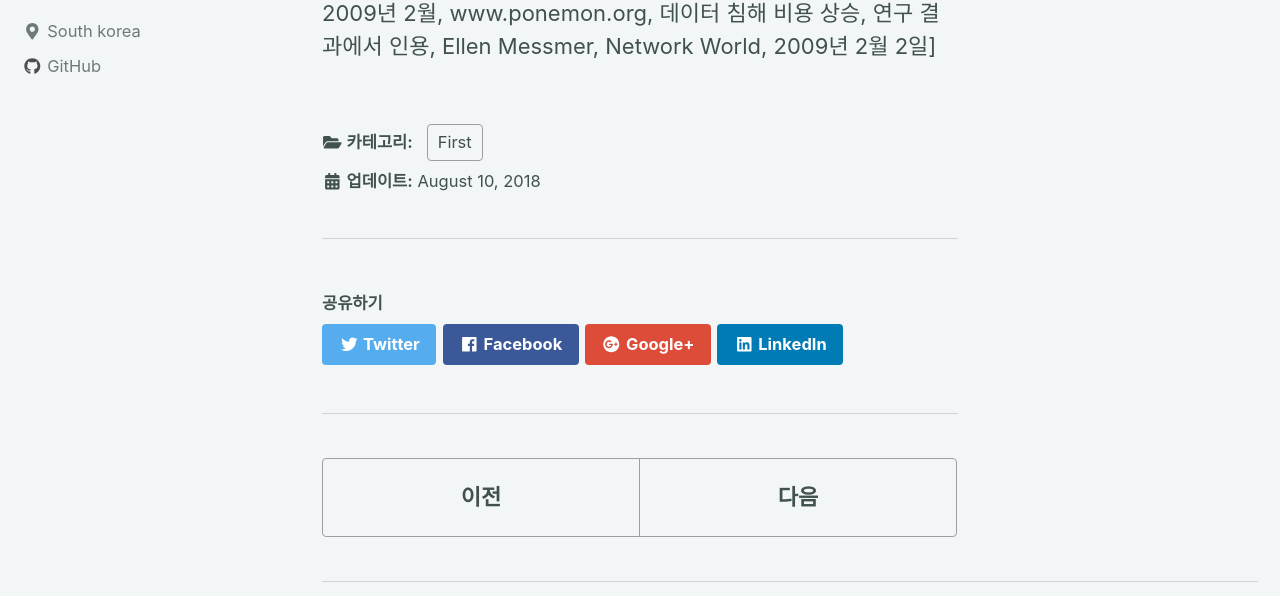
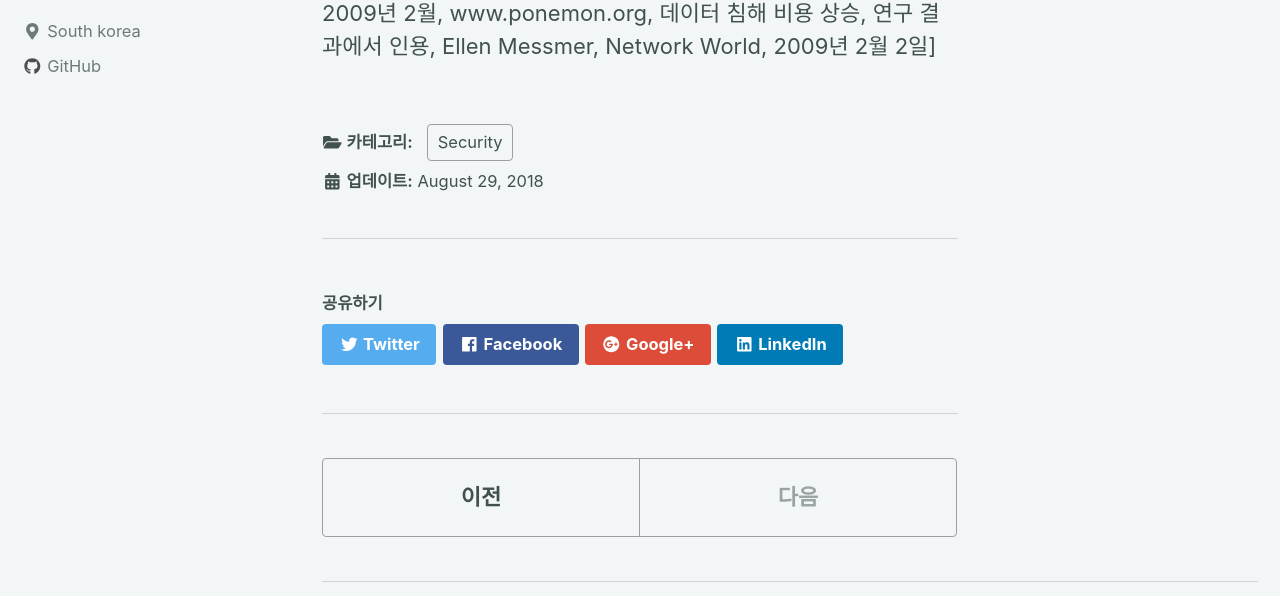
Before and after one commit to hsb0202/hsb0202.github.io, a Jekyll site: the page built from _posts/2018-08-29-define.md, in a window 1280 px wide and 900 px high, scrolled down 1499 px. Shown: the part 128-724 px from the top of the window. Built offline with Jekyll 4.4.1, drawn with Linux system fonts in a browser that asks for light colours; nearby versions of some CDN libraries; some of the changed text lies outside the part shown.

Commit message:
Update 2018-08-29-define.md

```diff
--- a/_posts/2018-08-29-define.md
+++ b/_posts/2018-08-29-define.md
@@ -1,8 +1,6 @@
 ---
-title: "Welcome to Jekyll!"
-date : 2018-08-10 07:36:00 -400
-categories:
- - First
+title: "FIPS 140-2"
+categories: [Security]
 ---
 
 
```
